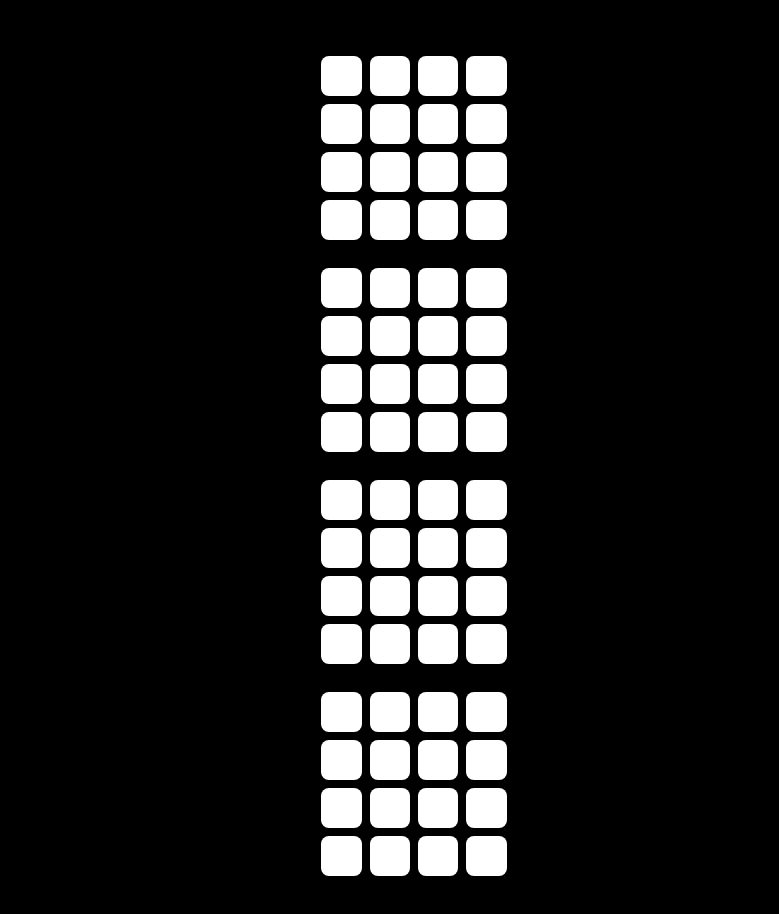
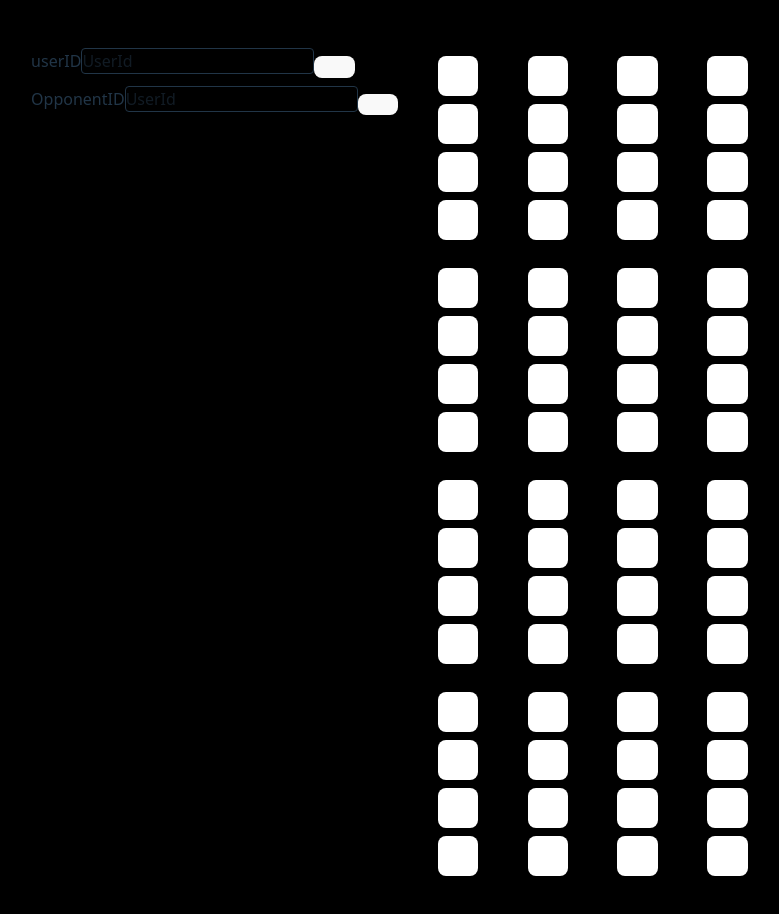
Before and after one commit to KorbinWeiler/3DTicTacToe, a React (Vite) app in the folder Client/: page / in a window 1280 px wide. Shown: the top 914 px of the page, without its empty margins (226-1005 px from the left). Built offline with nearby package versions, Linux system fonts and the light colour scheme; no server answers.

Commit message:
added forms for inputing clientID and sending invites to opponenets

```diff
--- a/Client/src/App.jsx
+++ b/Client/src/App.jsx
@@ -1,4 +1,4 @@
-import GameUI from "./components/GameUI"
+import GamePage from "./pages/GamePage";
 import { BrowserRouter as Router, Routes, Route } from "react-router-dom";
 
 export default function App(){
@@ -6,7 +6,7 @@ export default function App(){
     <>
       <Router>
         <Routes>
-          <Route path="/" element={<GameUI/>}/>
+          <Route path="/" element={<GamePage/>}/>
         </Routes>
       </Router>
     </>
--- a/Client/src/components/GameButton.jsx
+++ b/Client/src/components/GameButton.jsx
@@ -20,6 +20,7 @@ export default function GameButton({x, y, z, Tile}){
             player ? Tile.val = "X" : Tile.val="O";
             setPlayer(!player);
             const tileName = x.toString() + y.toString() + z.toString()
+            console.log(tileName)
 
             player ? forceUpdate(x.toString() + y.toString() + z.toString() + 'X' + '1') : forceUpdate(x.toString() + y.toString() + z.toString() + 'O' + '1')
         }
--- a/Client/src/components/GameUI.jsx
+++ b/Client/src/components/GameUI.jsx
@@ -134,9 +134,10 @@ function GameUI() {
         lobbyID: update.substring(4),
         isWin: win
       }
+      console.log("update")
 
-      socket.to(lobbies[lobbyID].opponentID).emit(play)
-      forceUpdate('')
+      //socket.to(lobbies[lobbyID].opponentID).emit(play)
+      //forceUpdate('')
       //postPlay(win)
     }
   }, [update])
--- /dev/null
+++ b/Client/src/pages/GamePage.jsx
@@ -0,0 +1,27 @@
+import GameUI from "../components/GameUI"
+
+export default function GamePage(){
+    function fuckall(){
+        console.log("idk man")
+    }
+
+    return (
+        <div className="grid grid-cols-2">
+            <div className="align-middle m-2  justify-items-start">
+                <form className="m-2" onSubmit={fuckall}>
+                    <label>userID</label>
+                    <input className="border rounded" type="text" placeholder="UserId"></input>
+                    <button className="text-blackck" type="submit" text="Set UserID"></button>
+                </form>
+                <form className="m-2" onSubmit={fuckall}>
+                    <label>OpponentID</label>
+                    <input className="border rounded" type="text" placeholder="UserId"></input>
+                    <button className="text-black" type="submit" text="Send Invite"></button>
+                </form>
+            </div>
+            <div>
+                <GameUI/>
+            </div>
+        </div>
+    )
+}
```
Also changed, not shown: 1 other file (tests, documents, lock files or other folders).
